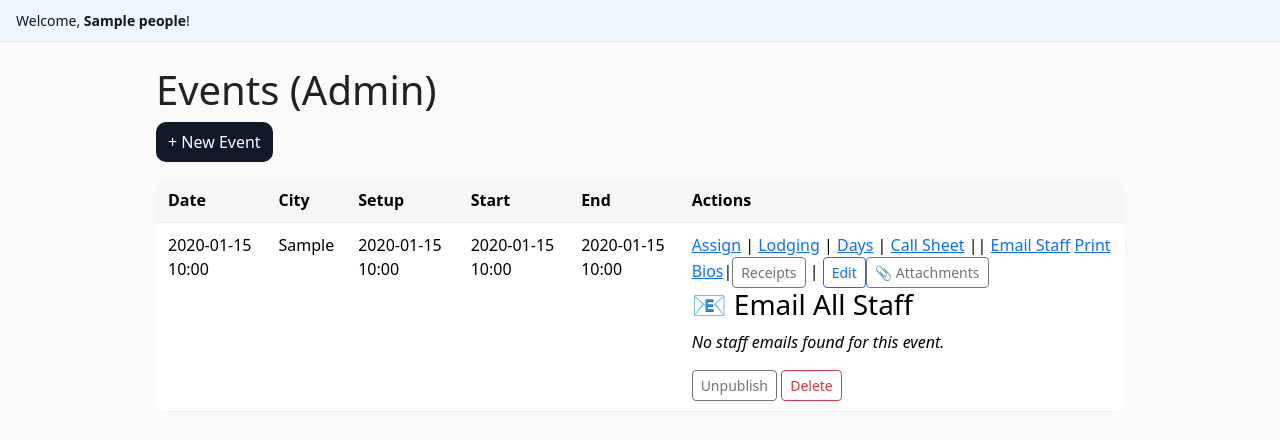
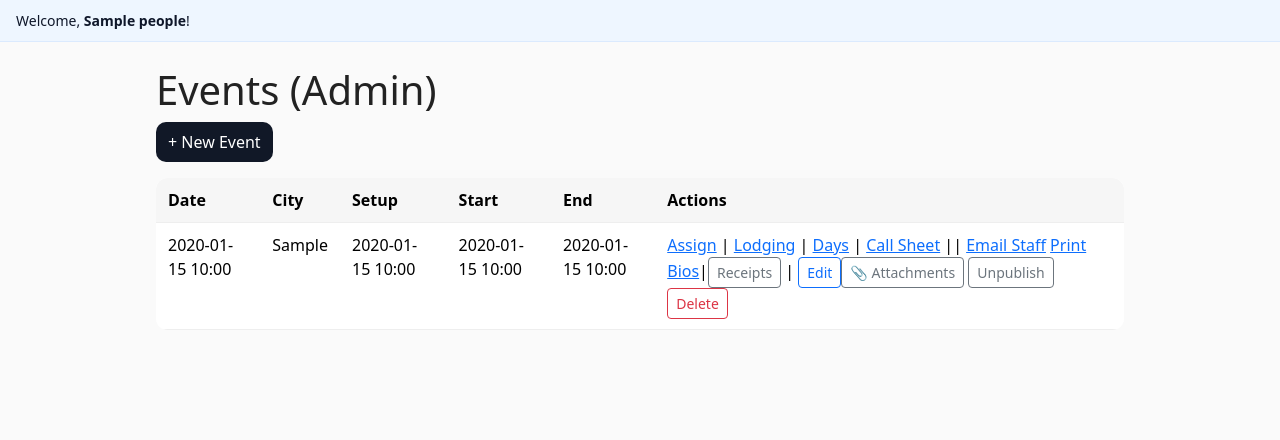
Before and after one commit to Ksmishra123/osa_staff, a Flask app: page /admin/events in a window 1280 px wide. Shown: the part 49-489 px from the top of the page. Run offline with Flask 3, Linux system fonts and the light colour scheme; a user stored in the database is signed in; tables that the repository leaves empty hold one stand-in row (values such as "Sample post"); parts of the project's set-up code (start-up, migrations or seed data) failed here and were passed over.

Commit message:
Update events.html

```diff
--- a/templates/events.html
+++ b/templates/events.html
@@ -20,15 +20,7 @@
 | <a class="btn btn-sm btn-outline-primary" href="{{ url_for('admin_edit_event', eid=e.id) }}">Edit</a><a href="{{ url_for('admin_event_attachments', eid=e.id) }}" class="btn btn-sm btn-outline-secondary">
       📎 Attachments
     </a>
-  <h3>📧 Email All Staff</h3>
-  {% if people and people|length %}
-    {% set all_emails = people | map(attribute='email') | select('string') | join(',') %}
-    <p>You can send an email using your default email client:</p>
-    <a href="mailto:?bcc={{ all_emails | urlencode }}"
-       class="btn btn-outline-primary btn-sm">Open in Email App</a>
-  {% else %}
-    <p><em>No staff emails found for this event.</em></p>
-  {% endif %}
+
 
 <form method="post" action="{{ url_for('admin_toggle_publish', eid=e.id) }}" style="display:inline">
   <input type="hidden" name="publish" value="{{ 0 if e.call_sheet_published else 1 }}">
```
